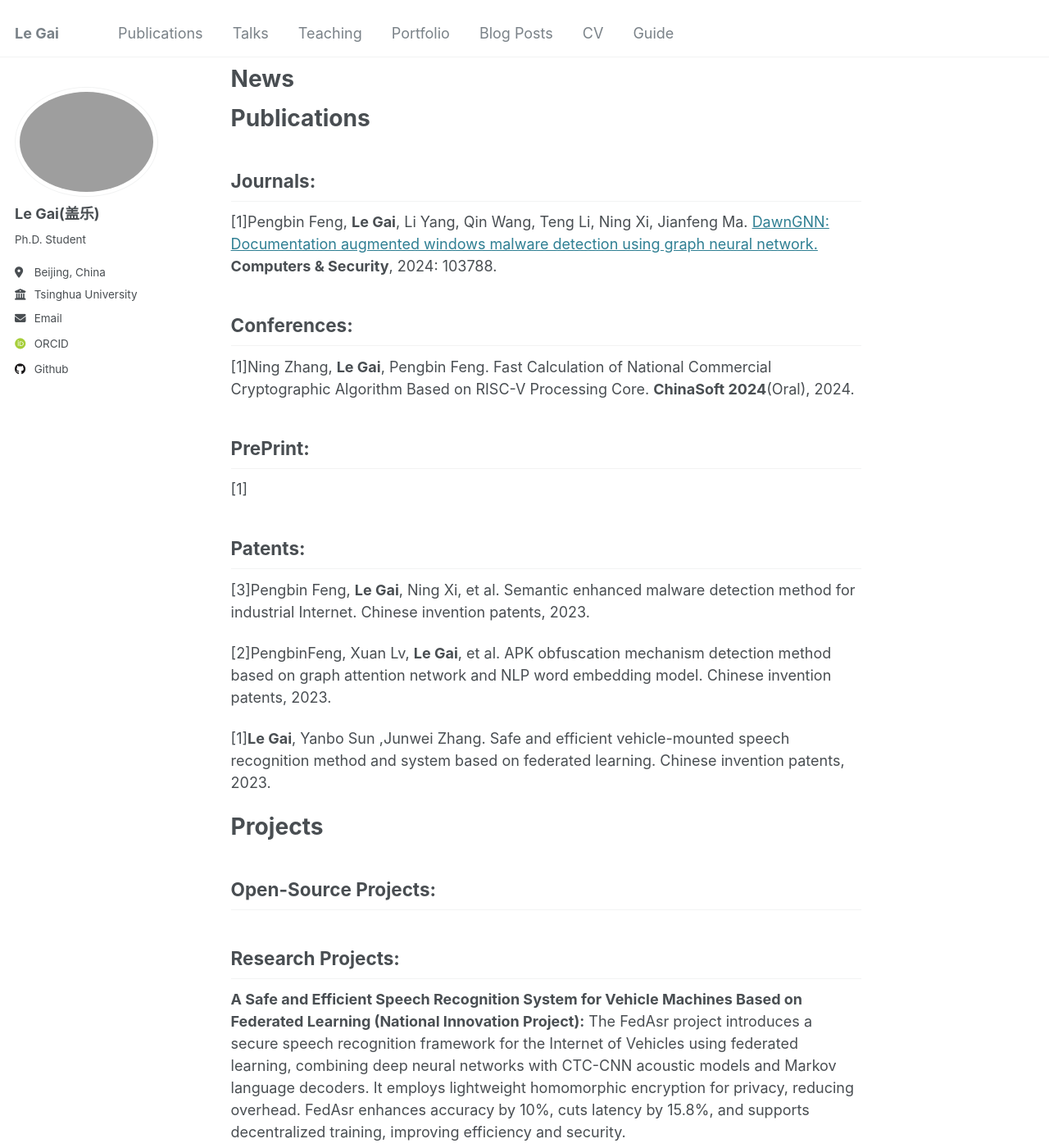
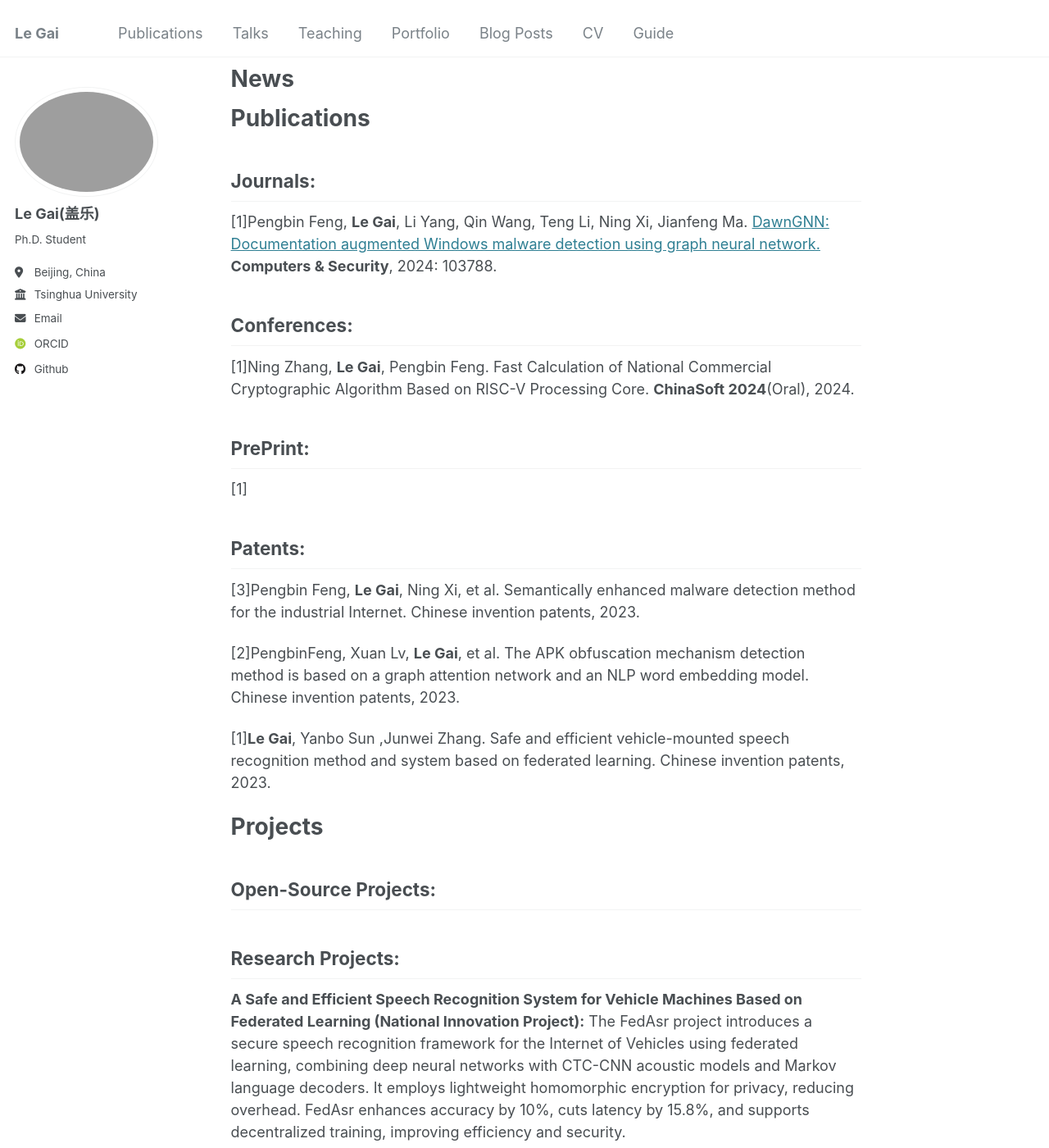
Before and after one commit to LeGai325/LeGai325.github.io, a Jekyll site: the page built from _pages/about.md, in a window 1280 px wide and 1400 px high, scrolled down 742 px. Shown: the whole window at 82% size. Built offline with Jekyll 4.4.1, drawn with Linux system fonts in a browser that asks for light colours; some web fonts are replaced.

Commit message:
Update about.md

```diff
--- a/_pages/about.md
+++ b/_pages/about.md
@@ -33,7 +33,7 @@ My recent work focuses on the following research topics：
 ## **Journals**:
 
 [1]Pengbin Feng, **Le Gai**, Li Yang, Qin Wang, Teng Li, Ning Xi, Jianfeng Ma.
-[DawnGNN: Documentation augmented windows malware detection using graph neural network.](https://www.sciencedirect.com/science/article/abs/pii/S0167404824000890)
+[DawnGNN: Documentation augmented Windows malware detection using graph neural network.](https://www.sciencedirect.com/science/article/abs/pii/S0167404824000890)
 **Computers & Security**, 2024: 103788.
 
 ## **Conferences**:
@@ -48,9 +48,9 @@ Fast Calculation of National Commercial Cryptographic Algorithm Based on RISC-V
 
 ## **Patents**:
 
-[3]Pengbin Feng, **Le Gai**, Ning Xi, et al. Semantic enhanced malware detection method for industrial Internet. Chinese invention patents, 2023.
+[3]Pengbin Feng, **Le Gai**, Ning Xi, et al. Semantically enhanced malware detection method for the industrial Internet. Chinese invention patents, 2023.
 
-[2]PengbinFeng, Xuan Lv, **Le Gai**, et al. APK obfuscation mechanism detection method based on graph attention network and NLP word embedding model.  Chinese invention patents, 2023.
+[2]PengbinFeng, Xuan Lv, **Le Gai**, et al. The APK obfuscation mechanism detection method is based on a graph attention network and an NLP word embedding model. Chinese invention patents, 2023.
 
 [1]**Le Gai**, Yanbo Sun ,Junwei  Zhang. Safe and efficient vehicle-mounted speech recognition method and system based on federated learning. Chinese invention patents, 2023.
 
```
